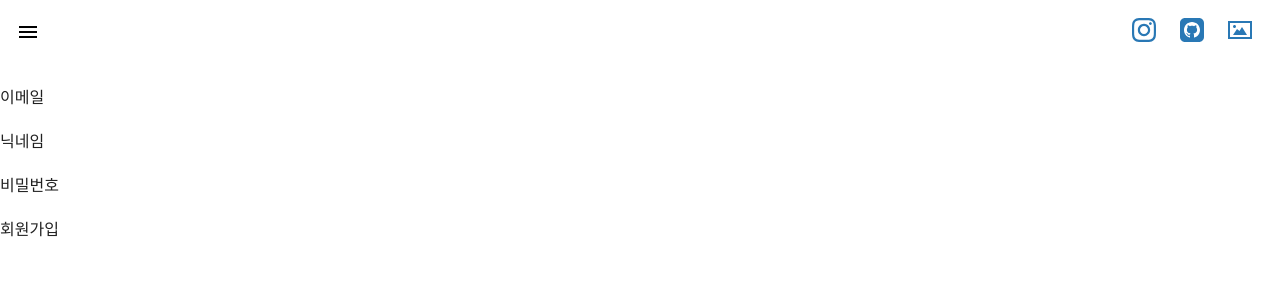
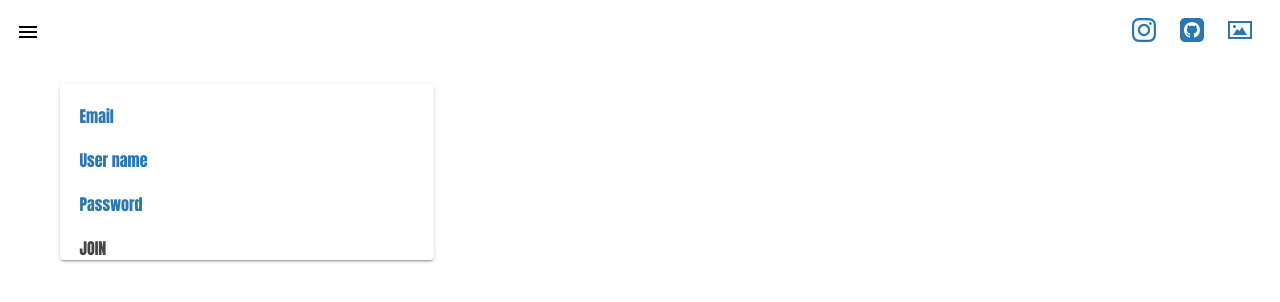
Before and after one commit to Lajancia/VUE2-VUETIFY, a Vue app: page /join in a window 1280 px wide. Shown: the top 302 px of the page. Built offline with nearby package versions, Linux system fonts and the light colour scheme; what mdi-vue, vue-snap would draw is missing.

Commit message:
update build 4/12

```diff
--- a/src/App.vue
+++ b/src/App.vue
@@ -6,7 +6,9 @@
         <v-list-item-content>
           <v-list-item-title class="text--text" id="menu-font">
             <v-row
-              ><v-col v-if="$store.state.user">{{$store.state.user.nick}}</v-col>
+              ><v-col v-if="$store.state.user"> <a href="/indexpage" class="text--text">{{$store.state.user.nick}}</a>
+
+                </v-col>
               <v-col v-else>Guest</v-col>
               <v-col
                 >
--- a/src/components/IndexPage.vue
+++ b/src/components/IndexPage.vue
@@ -1,28 +1,30 @@
 <template>
   <v-container>
-    <div class="py-10">
+    <v-row no-gutters>
+      <v-col cols="12" align="center">
+        <v-card max-width="374" elevation="2">
+          <div class="py-5 mx-5" align="left">
             <div v-if="user">
-        <h1 class="text-yellow-500 text-6xl py-2">User Information</h1>
-        <p class="text-white text-4xl py-2">ID : {{ user.email }}</p>
-        <p class="text-white text-4xl py-2">Name : {{ user.nick }}</p>
+              <h1 class="text-6xl py-2 accent--text">User Information</h1>
+              <p class="text-4xl" color="accent">ID : {{ user.email }}</p>
+              <p class="text--accent text-4xl">Name : {{ user.nick }}</p>
             </div>
             <div v-else class="my-10 mx-10 pt-10">
               <!-- <form @submit.prevent="onSubmit"> -->
               <form method="post" action="api/auth/login">
-          <p class="text-white">아이디</p>
+                <p class="accent--text">ID</p>
                 <input type="text" name="email" v-model="email" />
-          <p class="text-white">비밀번호</p>
+                <p class="accent--text pt-5">Password</p>
                 <input type="password" name="password" v-model="password" />
                 <p></p>
-          <button type="submit" class="text-white hover:text-yellow-500">
-            로그인
-          </button>
-          <a href="/join" class="ml-3 text-yellow-500 hover:text-white"
-            >회원가입</a
-          >
+                <button type="submit" class="accent--text">Login</button>
+                <a href="/join" class="ml-3 text--text">Join</a>
               </form>
             </div>
           </div>
+        </v-card>
+      </v-col>
+    </v-row>
   </v-container>
 </template>
 
--- a/src/components/Join.vue
+++ b/src/components/Join.vue
@@ -1,17 +1,22 @@
 <template>
-  <div class="py-20">
-    <div>
-      <form id="join-form" action="api/auth/join" method="post">
-        <div class="text-white pt-5">
-          <label for="join-email">이메일</label>
+  <v-container class="py-20" align="center">
+    <v-card elevation="2" max-width="374">
+      <form
+        id="join-form"
+        action="api/auth/join"
+        method="post"
+        class="mx-5 my-2"
+      >
+        <div class="text-white pt-5 accent--text">
+          <label for="join-email">Email</label>
           <input class="ml-5" id="join-email" type="email" name="email" />
         </div>
-        <div class="text-white pt-5">
-          <label for="join-nick">닉네임</label>
+        <div class="text-white pt-5 accent--text">
+          <label for="join-nick">User name</label>
           <input class="ml-5" id="join-nick" type="text" name="nick" />
         </div>
-        <div class="text-white pt-5">
-          <label for="join-password">비밀번호</label>
+        <div class="text-white pt-5 accent--text">
+          <label for="join-password">Password</label>
           <input
             class="ml-2"
             id="join-password"
@@ -19,52 +24,12 @@
             name="password"
           />
         </div>
-        <button
-          id="join-btn"
-          type="submit"
-          class="mt-5 text-white hover:text-yellow-500"
-        >
-          회원가입
+        <button id="join-btn" type="submit" class="mt-5 text--text">
+          JOIN
         </button>
       </form>
-    </div>
-  </div>
+    </v-card>
+  </v-container>
 </template>
 
-<script>
-// export default {
-//   data() {
-//     return {
-//       id: "",
-//       password: "",
-//     };
-//   },
-//   methods: {
-//     onSubmit() {
-//       console.log("submit");
-//       const id = this.id;
-//       const password = this.password;
-//       console.log(id, password);
-//       this.$http
-//         .post(
-//           "api/auth/login",
-//           { id, password },
-//           { "Content-Type": "application-json" }
-//         )
-//         .then((res) => {
-//           if (res.user) {
-//             this.$store.commit("setUser", res.user);
-//             this.$router.push({
-//               name: "IndexPage",
-//             });
-//           } else if (res.data.message) {
-//             alert(res.data.message);
-//           }
-//         })
-//         .catch((err) => {
-//           console.error(err);
-//         });
-//     },
-//   },
-// };
-</script>
+<script></script>
--- a/src/views/Documents.vue
+++ b/src/views/Documents.vue
@@ -1,6 +1,7 @@
 <template>
+  <v-container>
     <v-row no-gutters>
-    <v-col>
+      <v-col cols="12" sm="4" class="pa-2">
         <v-card class="mx-auto" max-width="344">
           <v-card-text>
             <div>Article</div>
@@ -14,11 +15,13 @@
           </v-card-actions>
         </v-card>
       </v-col>
-    <v-col>
+      <v-col cols="12" sm="4" class="pa-2">
         <v-card class="mx-auto" max-width="344">
           <v-card-text>
             <div>Article</div>
-          <p class="text-h4 text--primary">건강한 사회를 위한 좋은 의사소통</p>
+            <p class="text-h4 text--primary">
+              건강한 사회를 위한 좋은 의사소통
+            </p>
             <p>2018 미네르바 글쓰기</p>
           </v-card-text>
           <v-card-actions>
@@ -28,7 +31,7 @@
           </v-card-actions>
         </v-card>
       </v-col>
-    <v-col>
+      <v-col cols="12" sm="4" class="pa-2">
         <v-card class="mx-auto" max-width="344">
           <v-card-text>
             <div>Journey</div>
@@ -37,10 +40,11 @@
           </v-card-text>
           <v-card-actions>
             <a href="@/assets/Documents/Document1.pdf" download>
-            <v-btn text color="accent accent-4">PDF View</v-btn></a
+              <v-btn text color="accent accent-4">See Post</v-btn></a
             >
           </v-card-actions>
         </v-card>
       </v-col>
     </v-row>
+  </v-container>
 </template>
```
Also changed, not shown: src/views/Activity.vue (+47 -45 lines), 13 other files (tests, documents, lock files or other folders). Lines whose indentation alone changed are shown as unchanged.
